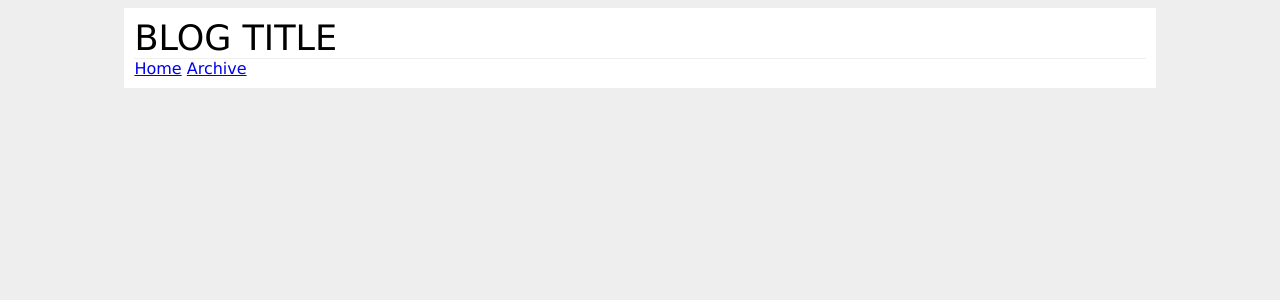
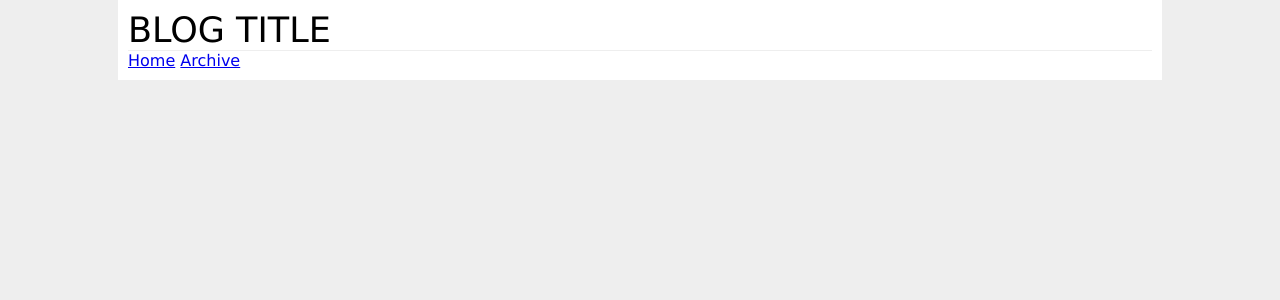
Before and after one commit to rashidshaikh/rashidshaikh.github.com, a Jekyll site: the page index.html, which Jekyll copies as it is, in a window 1280 px wide. Shown: the top 300 px of the page. Built offline with Jekyll 4.4.1, drawn with Linux system fonts in a browser that asks for light colours.

Commit message:
Added margin for body

```diff
--- a/assets/styles/desktop.css
+++ b/assets/styles/desktop.css
@@ -1,6 +1,7 @@
 body{
 	background-color: #EEE;
-	font-family: verdana
+	font-family: verdana;
+	margin: 0;
 }
 
 #mainWrapper{
--- a/assets/styles/mobile.css
+++ b/assets/styles/mobile.css
@@ -1,5 +1,6 @@
 body{
 	background-color: #EEE;
+	margin: 0;
 }
 #mainWrapper{
 	//border: 1px solid red;
```
